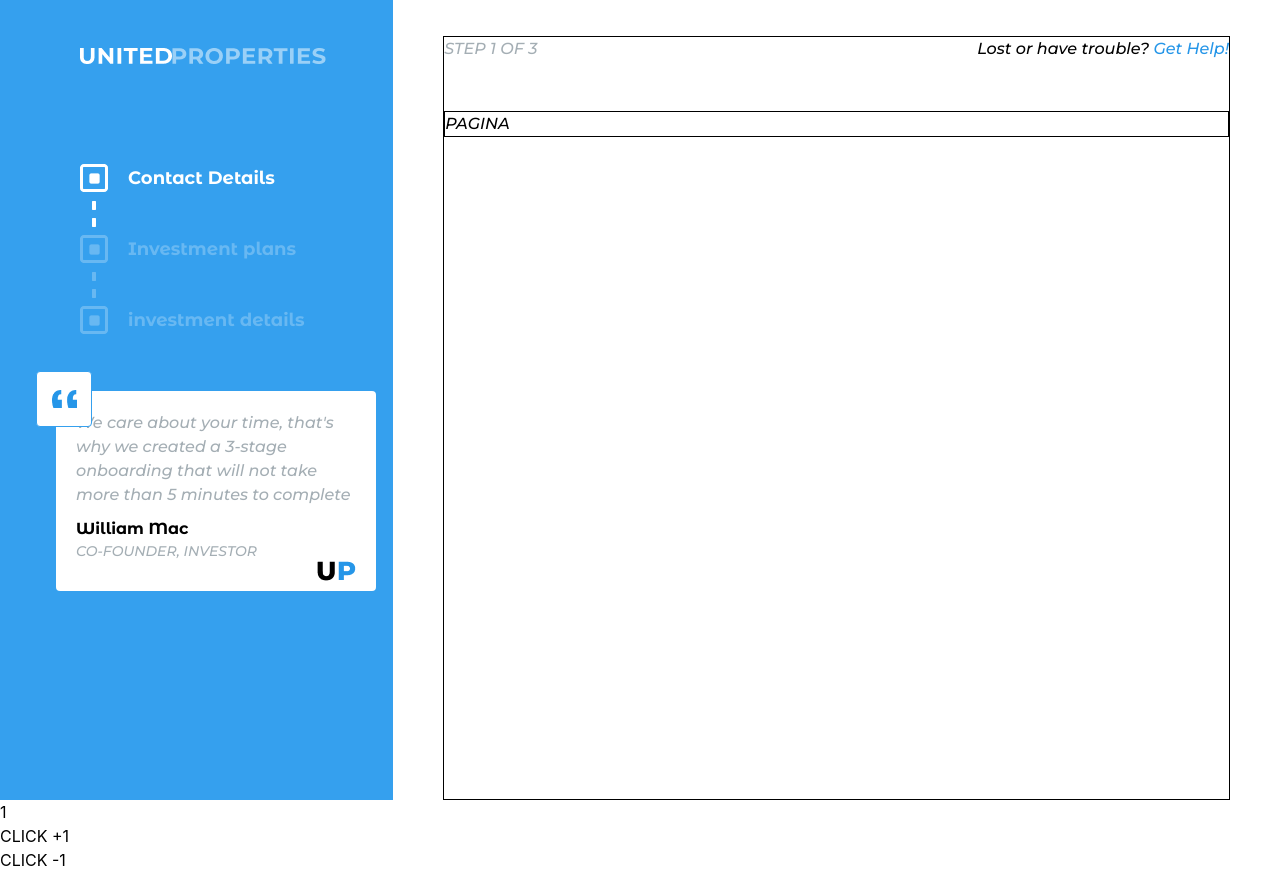
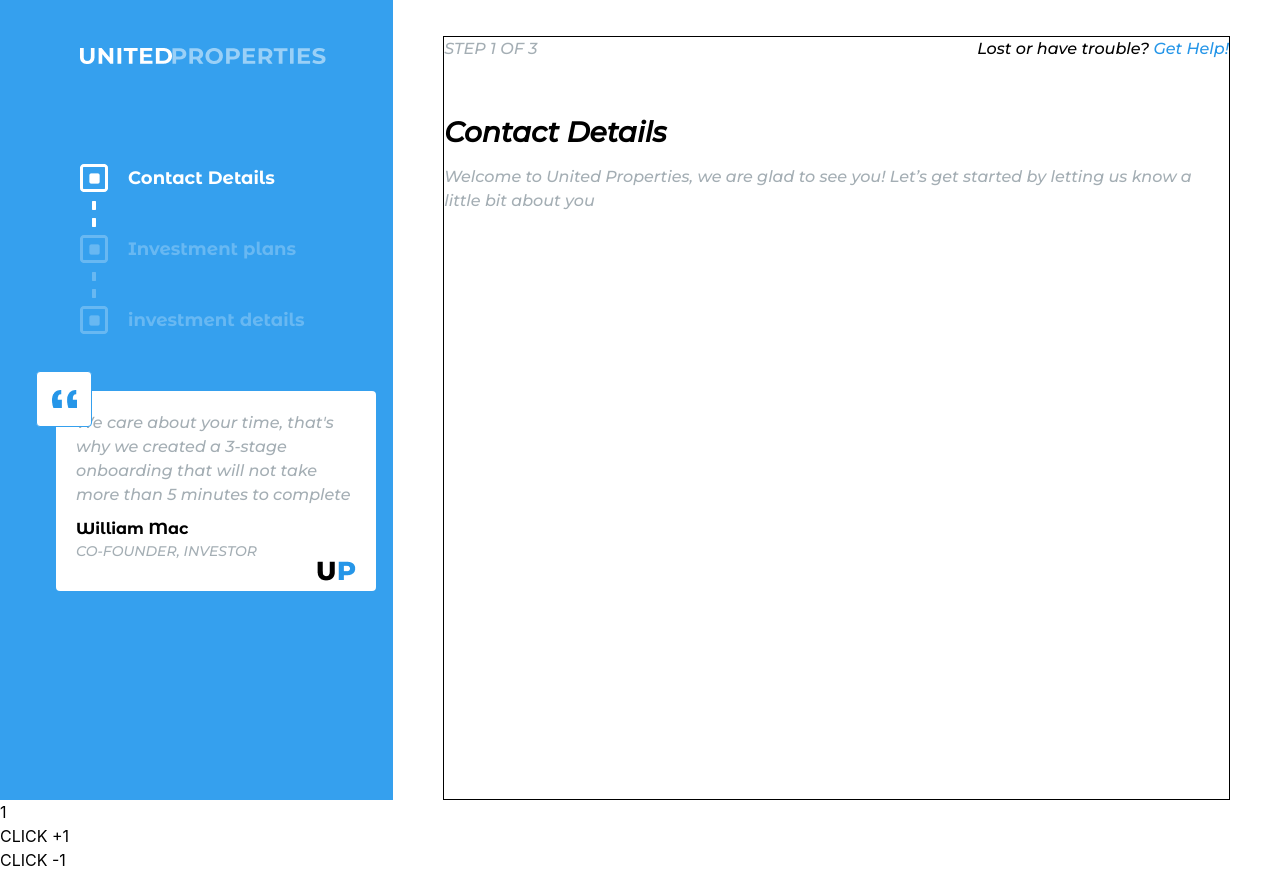
Before and after one commit to Frenzarectah/Investment_plan, a React (Create React App) app: page /page1 in a window 1280 px wide. Built offline with nearby package versions, Linux system fonts and the light colour scheme.

Commit message:
added another mod on Page1 compt

```diff
--- a/src/App.css
+++ b/src/App.css
@@ -1,3 +1,15 @@
+@import url('https://fonts.googleapis.com/css2?family=Montserrat:ital,wght@1,500&display=swap');
+@import url('https://fonts.googleapis.com/css2?family=Montserrat+Alternates:wght@700;800&display=swap');
+.montserrat{
+    font-family:'Montserrat'
+}
+.montserrat_alt{
+    font-family: 'Montserrat Alternates';
+}
+.extrabold{
+  font-weight:800;
+}
+
 #modal{
   display:flex;
   justify-content:center;
--- a/src/components/Citation_box/Citation.css
+++ b/src/components/Citation_box/Citation.css
@@ -1,12 +1,4 @@
-@import url('https://fonts.googleapis.com/css2?family=Montserrat:ital,wght@1,500&display=swap');
-@import url('https://fonts.googleapis.com/css2?family=Montserrat+Alternates:wght@700&display=swap');
 
-.montserrat{
-    font-family:'Montserrat'
-}
-.montserrat_alt{
-    font-family: 'Montserrat Alternates';
-}
 .citate{
     position:relative;
     top:-220px;
--- a/src/pages/Page1.js
+++ b/src/pages/Page1.js
@@ -1,11 +1,17 @@
 import React, {useContext } from 'react';
 import { globale } from '../App';
+import '../App.css';
 
 const Page1 = () =>{
-    const [page,setPage] = useContext(globale);
+    const [page,setPage,pageInfo] = useContext(globale);
     return(
-        <div className='border border-black mt-[50px]'>
-        PAGINA
+        <div className='mt-[50px] flex flex-col'>
+            <div className='montserrat-alt text-black extrabold text-[28px]'>
+                {pageInfo[page].title}
+            </div>
+            <div className='mt-[12px] montserrat text-[#A4AEB4] text-md'>
+                {pageInfo[page].subtitle}
+            </div>
         </div>
     )
 }
```
Also changed, not shown: 1 other file (tests, documents, lock files or other folders).
